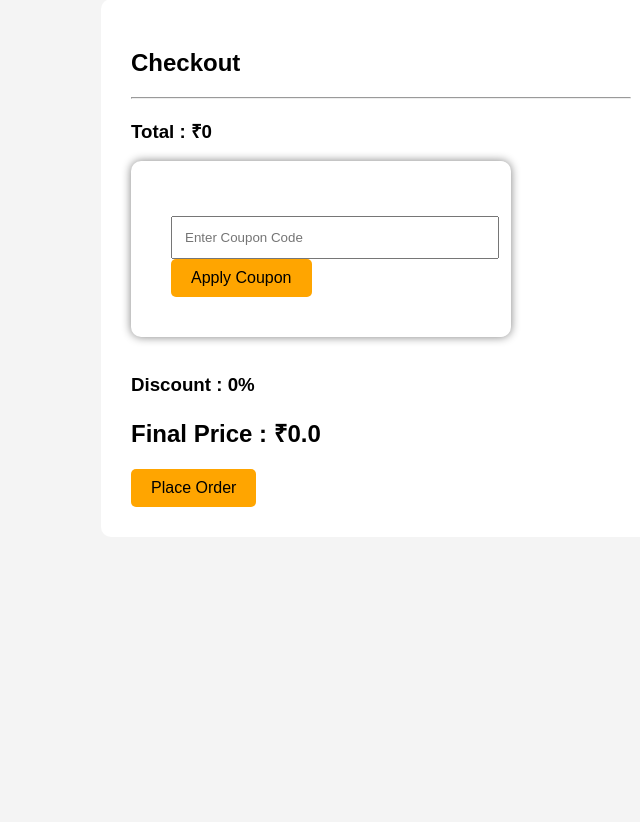
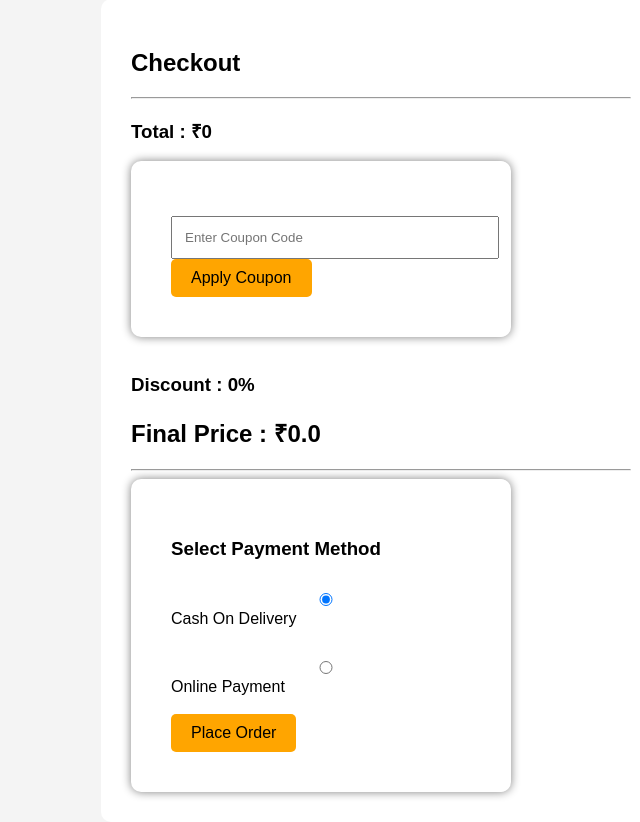
Before and after one commit to anujakhande15/E-Commerce-Website, a Flask app: page /checkout in a window 1280 px wide. Shown: the part 51-873 px from the top of the page, without its empty margins (259-899 px from the left). Before the commit the page ends 558 px from the top, so only its background shows below. Run offline with Flask 3, Linux system fonts and the light colour scheme.

Commit message:
Added coupon and payment system

```diff
--- a/app.py
+++ b/app.py
@@ -457,26 +457,32 @@ def checkout():
         final_total=final_total
 
     )
-
-@app.route("/place_order")
+@app.route(
+    "/place_order",
+    methods=["POST"]
+)
 def place_order():
 
     username = session.get("user")
 
     cart = session.get("cart", [])
 
-    if not username:
+    payment_method = request.form[
+        "payment_method"
+    ]
 
-        return redirect("/login")
+    if payment_method == "COD":
 
+        payment_status = "Pending"
 
+    else:
+
+        payment_status = "Paid"
 
     discount = session.get(
         "discount",
         0
     )
-
-
 
     total = 0
 
@@ -484,13 +490,9 @@ def place_order():
 
         total += item["price"]
 
-
-
     final_total = total - (
         total * discount / 100
     )
-
-
 
     for item in cart:
 
@@ -499,21 +501,26 @@ def place_order():
         INSERT INTO orders
 
         (
-            username,
-            product_name,
-            price,
-            total_amount,
-            discount
+
+        username,
+
+        product_name,
+
+        price,
+
+        total_amount,
+
+        discount,
+
+        payment_method,
+
+        payment_status
+
         )
 
         VALUES
-        (
-            %s,
-            %s,
-            %s,
-            %s,
-            %s
-        )
+
+        (%s,%s,%s,%s,%s,%s,%s)
 
         """
 
@@ -527,7 +534,11 @@ def place_order():
 
             final_total,
 
-            discount
+            discount,
+
+            payment_method,
+
+            payment_status
 
         )
 
@@ -538,20 +549,13 @@ def place_order():
 
     conn.commit()
 
-
-
     session["cart"] = []
-
-
 
     session["discount"] = 0
 
-    session["message"] = ""
-
     return redirect(
-        "/orders"
+        "/payment_success"
     )
-
 
 
 
@@ -866,7 +870,14 @@ def apply_coupon():
 
 
 
+@app.route(
+    "/payment_success"
+)
+def payment_success():
 
+    return render_template(
+        "payment_success.html"
+    )
 
 
 
--- a/static/css/style.css
+++ b/static/css/style.css
@@ -399,3 +399,28 @@ input[type=file]{
 
     border-radius:10px;
 }
+
+
+
+
+
+
+
+
+
+
+
+
+
+
+
+
+
+
+
+.success-page{
+
+    text-align:center;
+
+    margin-top:100px;
+}
--- a/templates/checkout.html
+++ b/templates/checkout.html
@@ -86,15 +86,44 @@
 
         </h2>
 
-        <a href="/place_order">
+        <hr>
 
-            <button>
+        <form
+        action="/place_order"
+        method="POST">
+
+            <h3>
+
+                Select Payment Method
+
+            </h3>
+
+            <input
+            type="radio"
+            name="payment_method"
+            value="COD"
+            checked>
+
+            Cash On Delivery
+
+            <br><br>
+
+            <input
+            type="radio"
+            name="payment_method"
+            value="Online">
+
+            Online Payment
+
+            <br><br>
+
+            <button type="submit">
 
                 Place Order
 
             </button>
 
-        </a>
+        </form>
 
     </div>
 
```
Also changed, not shown: templates/orders.html (+92 -11 lines), templates/payment_success.html (added, +46 -0 lines).
